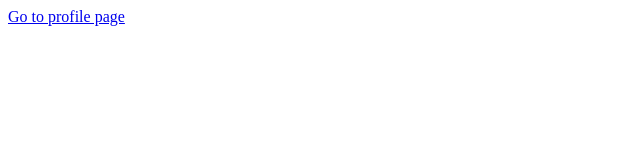
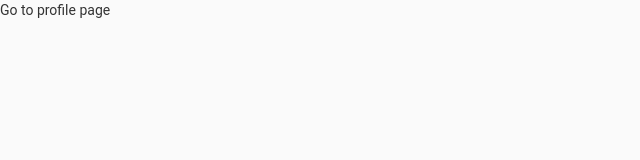
Before and after one commit to hillbyte/deskcloud, a plain HTML site: page index.html in a window 1280 px wide. Shown: the whole page, without its empty margins (0-640 px from the left). Drawn offline with Linux system fonts and the light colour scheme.

Commit message:
first update

```diff
--- a/index.html
+++ b/index.html
@@ -5,8 +5,25 @@
     <meta http-equiv="X-UA-Compatible" content="IE=edge" />
     <meta name="viewport" content="width=device-width, initial-scale=1.0" />
     <title>Deskcloud</title>
+    <style>
+      body {
+        background-color: #fafafa;
+        font-family: "Roboto", sans-serif;
+        font-size: 14px;
+        line-height: 1.42857143;
+        color: #333;
+        margin: 0;
+        padding: 0;
+      }
+      a {
+        text-decoration: none;
+        color: #333;
+        align-items: center;
+      }
+    </style>
   </head>
   <body>
     <a href="https://ahb.deskcloud.tech">Go to profile page</a>
+    <!-- landing page -->
   </body>
 </html>
```
